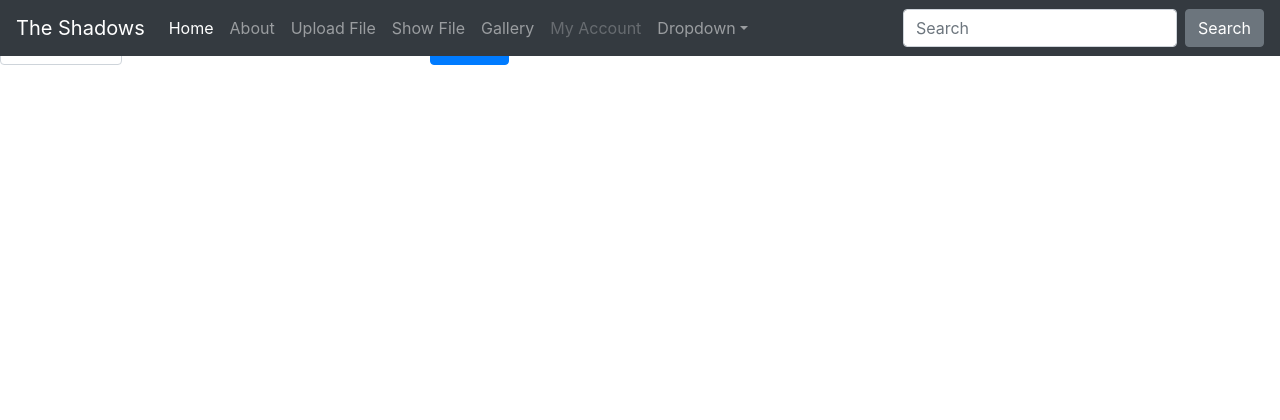
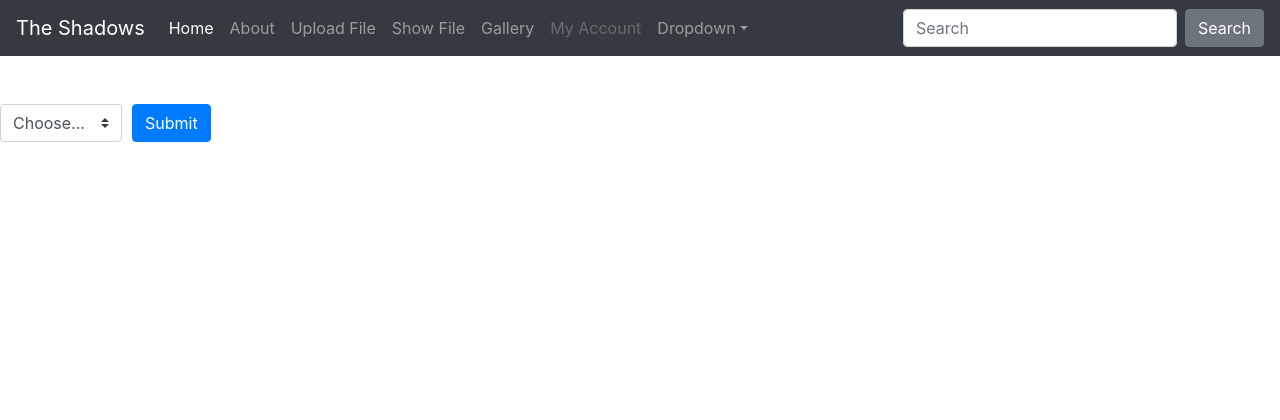
Before and after one commit to Rorywork/The-Shadows, a Flask app: page /showphotos in a window 1280 px wide. Shown: the top 420 px of the page. Before the commit the page ends 65 px from the top, so only its background shows below. Run offline with Flask 2, Linux system fonts and the light colour scheme; data that the repository does not hold is empty; some libraries are stand-ins or nearby versions.

Commit message:
Removed unneeded sections from form and placed within main tags in showphotos.html

```diff
--- a/static/assets/css/style.css
+++ b/static/assets/css/style.css
@@ -90,33 +90,6 @@ label{
 
 /* Gallery */
 
-#gallery-body{
-    background-color: red;
-    height: 100%;
+main{
+    margin-top: 100px;
 }
-
-.side-photos{
-    border: black 1px solid;
-    height: 200px;
-    background-color: black;
-}
-
-.main-photo-canvas{
-    background-color: white;
-}
-
-/* .tooltip .tooltiptext {
-    visibility: hidden;
-    width: 120px;
-    background-color: black;
-    color: #fff;
-    text-align: center;
-    padding: 5px 0;
-    border-radius: 6px;
-    position: absolute;
-    z-index: 1;
-  }
-
-  .tooltip:hover .tooltiptext {
-    visibility: visible;
-  } */
--- a/templates/showphotos.html
+++ b/templates/showphotos.html
@@ -2,10 +2,11 @@
 
 {% block body %}
 
+<main>
+
 <form>
     <div class="form-row align-items-center">
       <div class="col-auto my-1">
-        <label class="mr-sm-2 sr-only" for="inlineFormCustomSelect">Preference</label>
         <select class="custom-select mr-sm-2" id="inlineFormCustomSelect">
           <option selected>Choose...</option>
           <option value="1">One</option>
@@ -14,18 +15,12 @@
         </select>
       </div>
       <div class="col-auto my-1">
-        <div class="custom-control custom-checkbox mr-sm-2">
-          <input type="checkbox" class="custom-control-input" id="customControlAutosizing">
-          <label class="custom-control-label" for="customControlAutosizing">Remember my preference</label>
-        </div>
-      </div>
-      <div class="col-auto my-1">
         <button type="submit" class="btn btn-primary">Submit</button>
       </div>
     </div>
   </form>
 
-
+</main>
 
 
 
```
